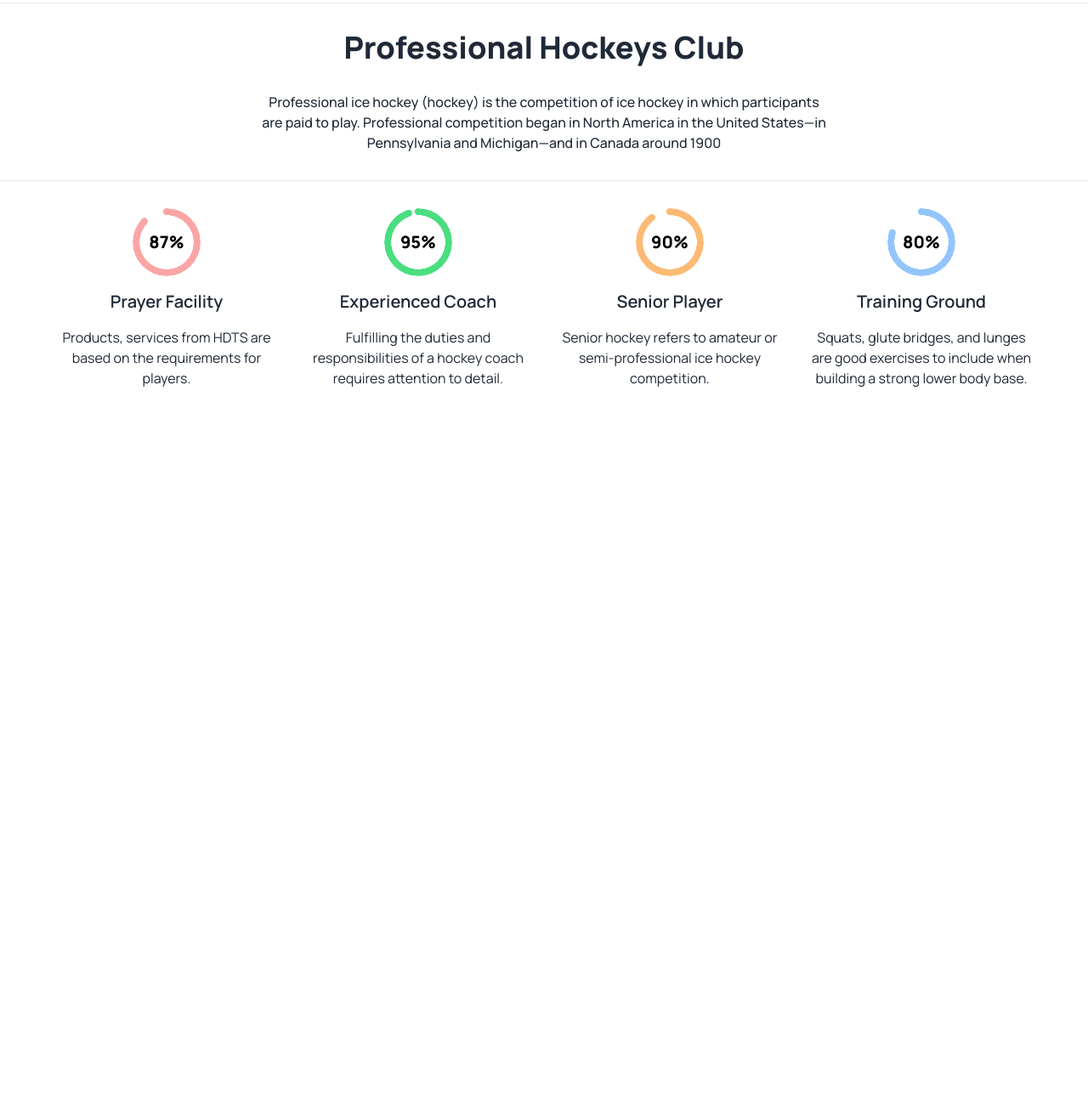
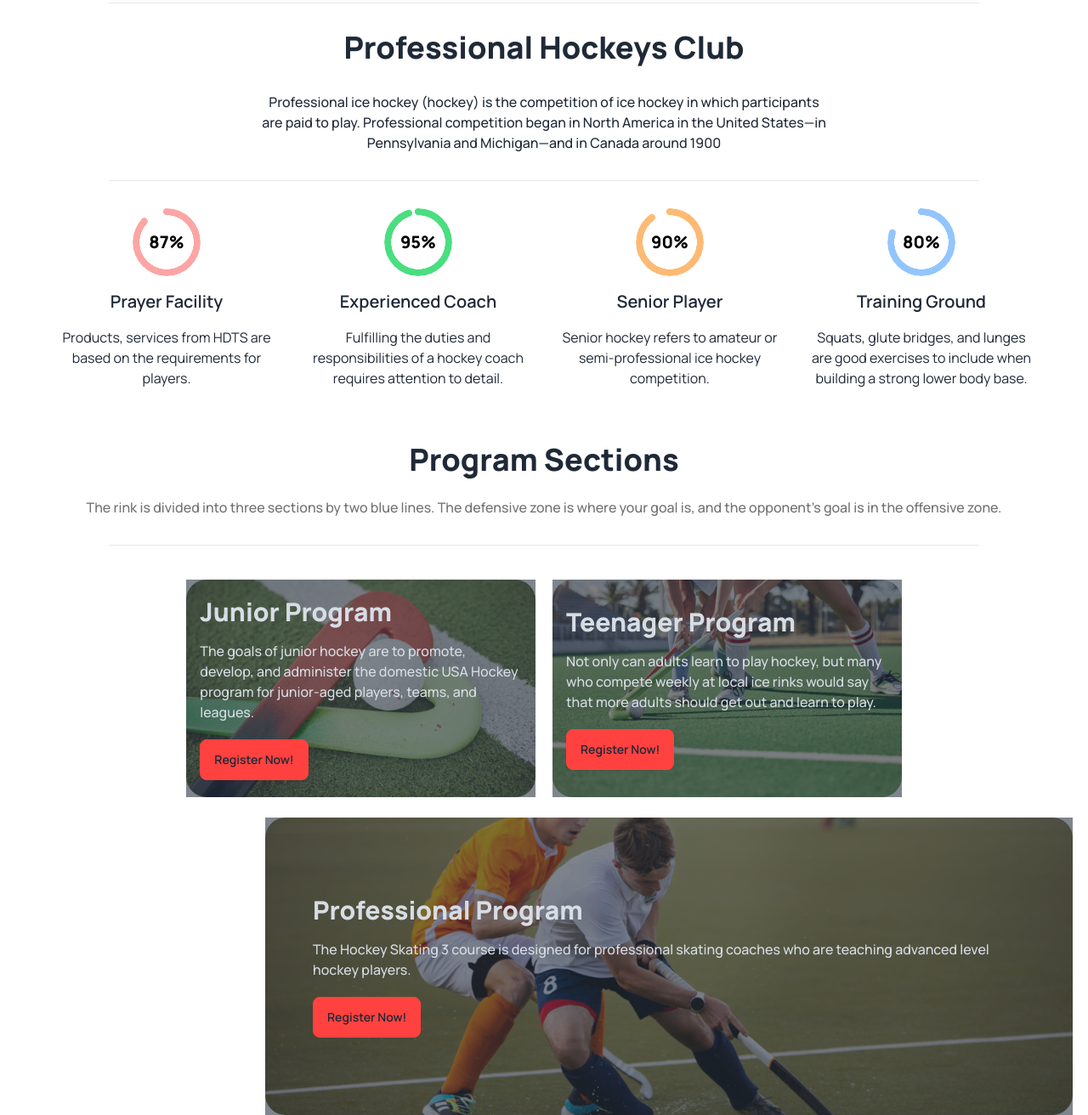
Before and after one commit to SabbirReturn/hackeys-repo, a plain HTML site: page index.html in a window 1280 px wide. Shown: the part 627-1939 px from the top of the page at 85% size. Before the commit the page ends 1084 px from the top, so only its background shows below. Drawn offline with nearby package versions, Linux system fonts and the light colour scheme.

Commit message:
Program-section

```diff
--- a/index.html
+++ b/index.html
@@ -51,12 +51,13 @@
               </div>
           </div>
     </header>
-    <main>
+    <main class="container mx-auto">
         <!-- Hockeys Club -->
-        <hr>
+        <section>
+            <hr class="max-w-5xl mx-auto">
             <h1 class="text-center mt-8 text-4xl font-extrabold title-color">Professional Hockeys Club</h1>
             <p class=" max-w-2xl mx-auto text-center text-base mt-8 font-medium">Professional ice hockey (hockey) is the competition of ice hockey in which participants are paid to play. Professional competition began in North America in the United States—in Pennsylvania and Michigan—and in Canada around 1900 </p>
-        <hr class="mt-8">
+            <hr class="mt-8 max-w-5xl mx-auto">
             <div class="grid grid-cols-1 lg:grid-cols-4 gap-8 max-w-6xl mx-auto text-center mt-8">
                 <div>
                     <div class="radial-progress  text-red-300" style="--value:87;" role="progressbar"><p class="text-black text-xl font-extrabold">87%</p></div>
@@ -64,7 +65,7 @@
                     <p class="px-10 lg:px-0 text-base mt-4 font-normal description-color">Products, services from HDTS are based on the requirements for  players.</p>
                  </div>
                 <div>
-                <div class="radial-progress text-green-400" style="--value:95;" role="progressbar"><p class="text-black text-xl font-extrabold">95%</p></div>
+                <div class="radial-progress text-green-400" style="--value:95;" role="progressbar"><p class="text-black        text-xl font-extrabold">95%</p></div>
                     <h3 class="text-xl mt-4 font-semibold">Experienced Coach</h3>
                     <p class="px-10 lg:px-0 text-base mt-4 font-normal description-color">Fulfilling the duties and responsibilities of a hockey coach requires attention to detail.</p>
                 </div>
@@ -79,9 +80,55 @@
                     <p class="px-10 lg:px-0 text-base mt-4 font-normal description-color">Squats, glute bridges, and lunges are good exercises to include when building a strong lower body base.</p>
                 </div>
             </div>
+        </section>
+        <!-- Program-Section -->
+        <section class="mt-16 px-6">
+            <div class="text-center">
+                <h1 class="text-4xl font-extrabold mb-6">Program Sections</h1>
+                <p class="text-base font-medium mb-8 text-[#13131899]">The rink is divided into three sections by two blue lines. The defensive zone is where your goal is, and the opponent's goal is in the offensive zone.</p>
+            </div>
+            <hr class="mb-10 max-w-5xl mx-auto">
+            <div class="flex gap-5 flex-col lg:flex-row justify-center">
+              <div class="w-100% lg:w-4/12 rounded-3xl">
+                <div class="hero h-64 rounded-3xl" style="background-image: url(Images/2.png);">
+                  <div class="hero-overlay bg-opacity-60"></div>
+                  <div class="hero-content  text-neutral-content">
+                    <div class="max-w-md">
+                      <h1 class="text-3xl font-extrabold mb-4">Junior Program</h1>
+                      <p class="mb-5 text-base font-medium">The goals of junior hockey are to promote, develop, and administer the domestic USA Hockey program for junior-aged players, teams, and leagues.</p>
+                      <button class="btn bg-[#FF4240] border-[#FF4240]">Register Now!</button>
+                    </div>
+                  </div>
+                </div>
+              </div>
+              <div class=" w-100% lg:w-4/12">
+                <div class="hero h-64 rounded-3xl " style="background-image: url(Images/3.png);">
+                  <div class="hero-overlay bg-opacity-60"></div>
+                  <div class="hero-content  text-neutral-content">
+                    <div class="max-w-md">
+                      <h1 class="text-3xl font-extrabold mb-4">Teenager Program</h1>
+                      <p class="mb-5 text-base font-medium">Not only can adults learn to play hockey, but many who compete weekly at local ice rinks would say that more adults should get out and learn to play.</p>
+                      <button class="btn bg-[#FF4240] border-[#FF4240]">Register Now!</button>
+                    </div>
+                  </div>
+                </div>
+              </div>
+            </div>
+            <div class="rounded-3xl lg:ml-72 mt-6">
+              <div class="hero lg:w-[950px] lg:h-[350px] rounded-3xl" style="background-image: url(Images/4.png);">
+                <div class="hero-overlay bg-opacity-60"></div>
+                <div class="hero-content  text-neutral-content">
+                  <div class="">
+                    <h1 class="lg:px-10 text-3xl font-extrabold mb-4">Professional Program</h1>
+                    <p class="mb-5 lg:px-10 text-base font-medium">The Hockey Skating 3 course is designed for professional  skating coaches who are teaching advanced level hockey players. </p>
+                    <button class="btn bg-[#FF4240] border-[#FF4240] lg:ml-10">Register Now!</button>
+                  </div>
+                </div>
+              </div>
+            </div>
+        </section>
     </main>
     <footer>
-
     </footer>
 </body>
 </html>
```
Lines whose indentation alone changed are shown as unchanged.
